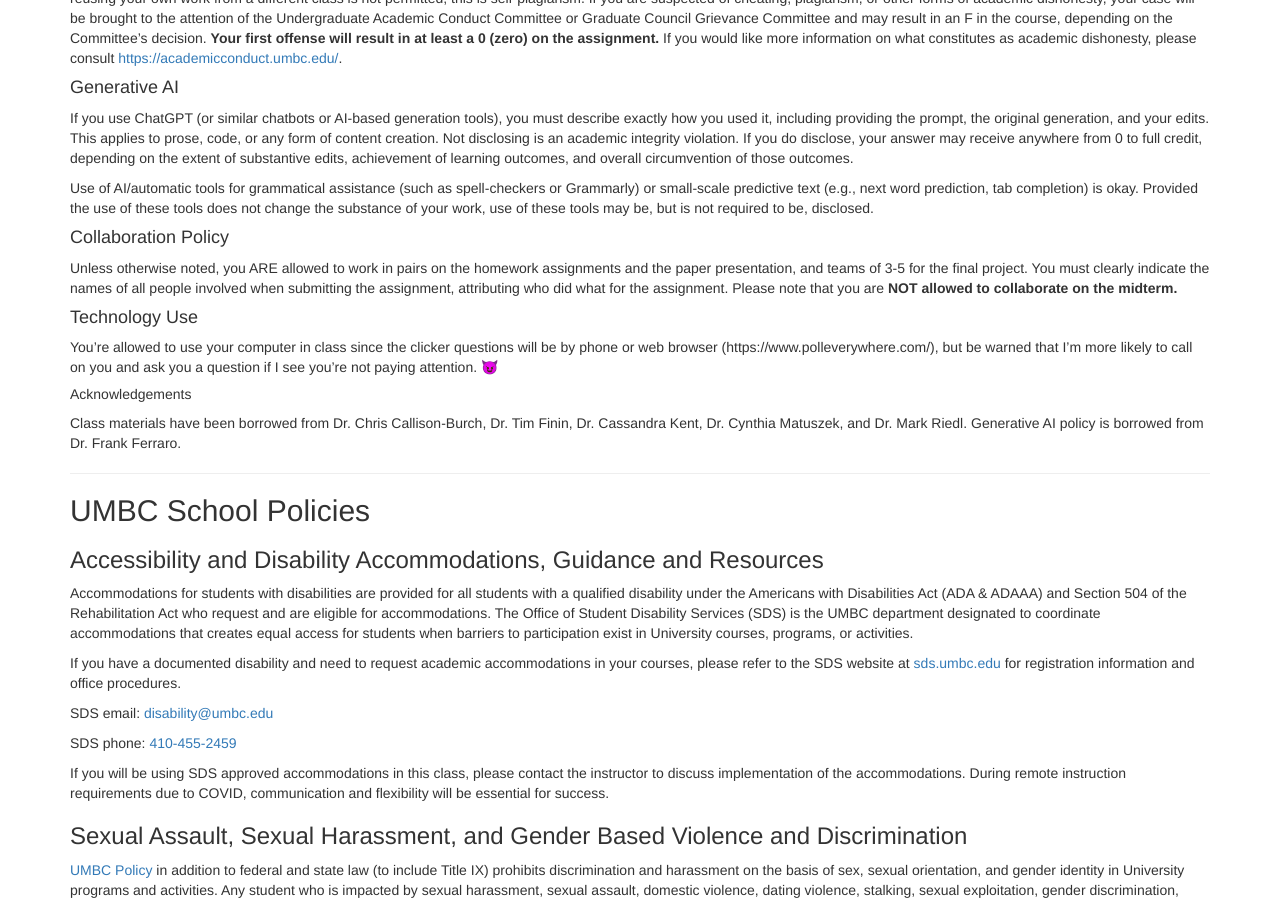
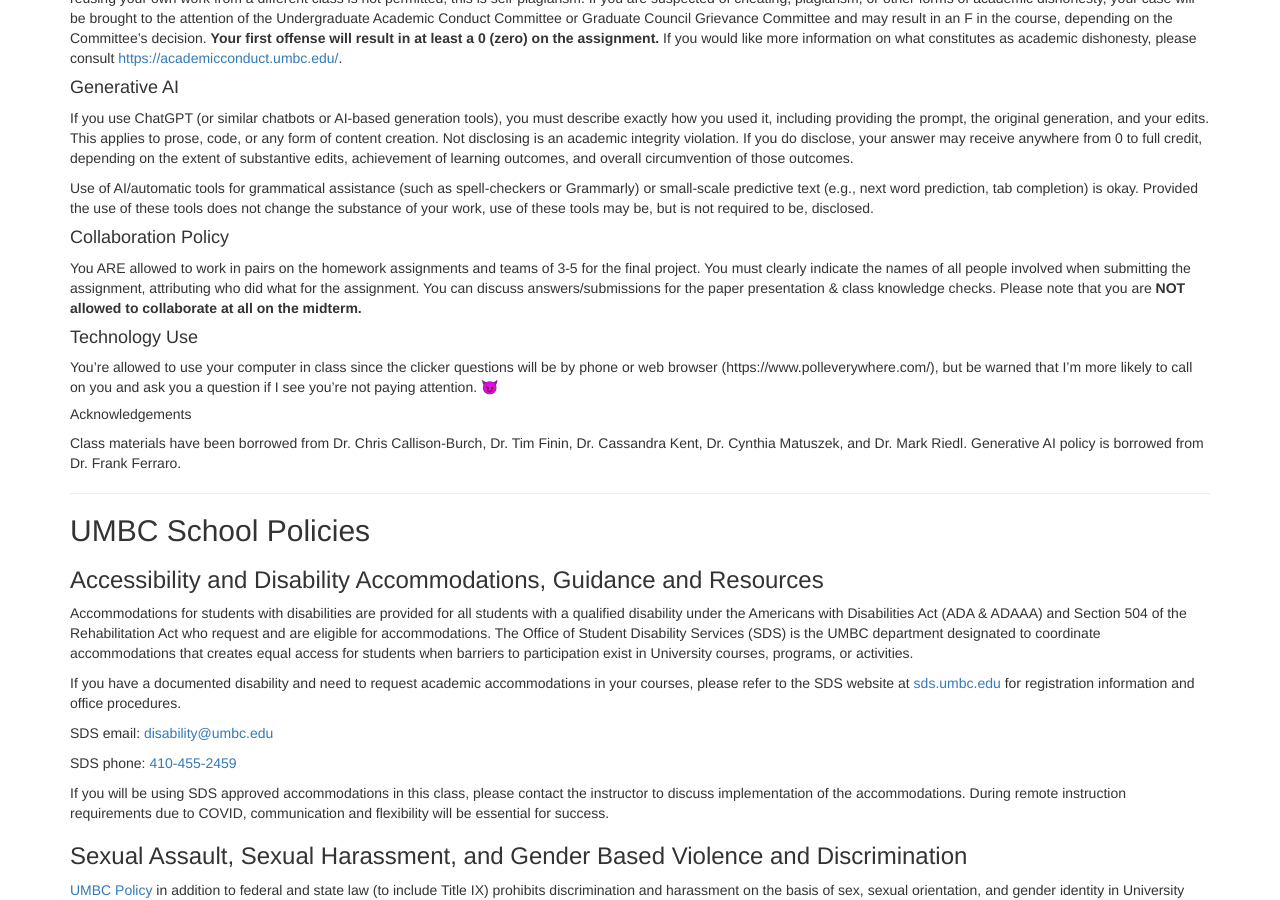
Before and after one commit to lara-martin/Principles-of-AI, a Jekyll site: the page built from index.md, in a window 1280 px wide and 900 px high, scrolled down 1854 px. Built offline with Jekyll 4.4.1, drawn with Linux system fonts in a browser that asks for light colours; nearby versions of some CDN libraries; a script that is not in the unit is left out.

Commit message:
Update index.md

```diff
--- a/index.md
+++ b/index.md
@@ -151,8 +151,8 @@ If you use ChatGPT (or similar chatbots or AI-based generation tools), you must
 Use of AI/automatic tools for grammatical assistance (such as spell-checkers or Grammarly) or small-scale predictive text (e.g., next word prediction, tab completion) is okay. Provided the use of these tools does not change the substance of your work, use of these tools may be, but is not required to be, disclosed.
 
 #### Collaboration Policy
-Unless otherwise noted, you ARE allowed to work in pairs on the homework assignments and the paper presentation, and teams of 3-5 for the final project. You must clearly indicate the names of all people involved when submitting the assignment, attributing who did what for the assignment.
-Please note that you are **NOT allowed to collaborate on the midterm.**
+You ARE allowed to work in pairs on the homework assignments and teams of 3-5 for the final project. You must clearly indicate the names of all people involved when submitting the assignment, attributing who did what for the assignment. You can discuss answers/submissions for the paper presentation & class knowledge checks.
+Please note that you are **NOT allowed to collaborate at all on the midterm.**
 
 #### Technology Use
 You're allowed to use your computer in class since the clicker questions will be by phone or web browser
```
